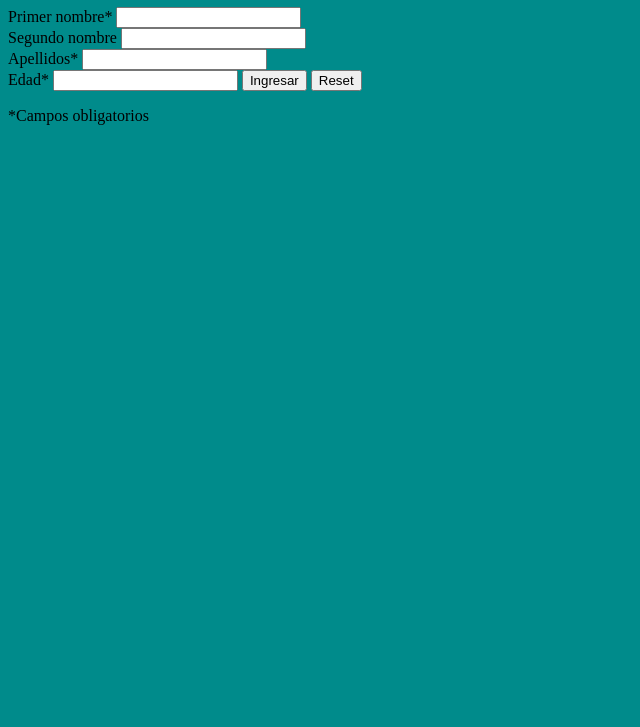
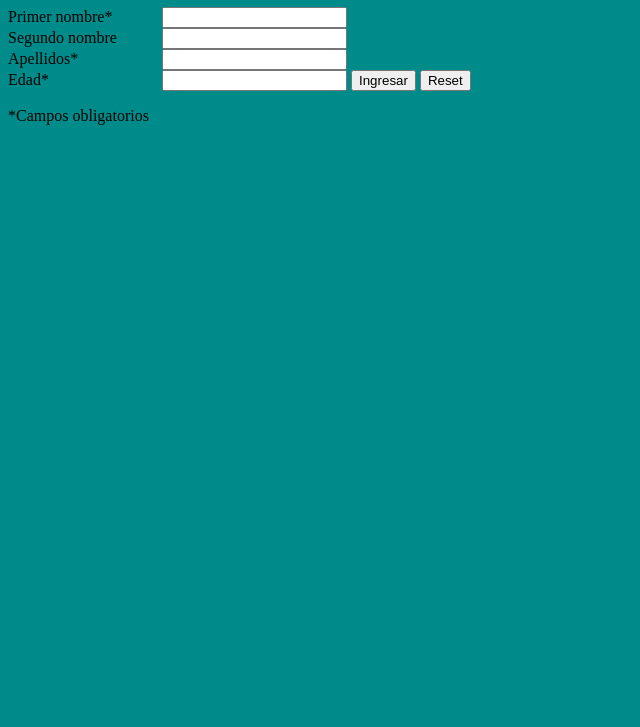
Before and after one commit to plizaso/Tareas-Clase5-rArgentinaPrograma, a plain HTML site: page tarea2/index.html in a window 1280 px wide. Shown: the part 73-800 px from the top of the page, without its empty margins (0-640 px from the left). Drawn offline with Linux system fonts and the light colour scheme.

Commit message:
Alineación de inputs tarea2
Se creó e incluyó en tarea2/index.html el archivo tarea2.css alineando los inputs para que quede más presentable.

```diff
--- a/tarea2/index.html
+++ b/tarea2/index.html
@@ -6,6 +6,7 @@
     <title>Clase 5-Tarea 2</title>
     <meta name='viewport' content='width=device-width, initial-scale=1'>
     <link rel='stylesheet' href='../main.css'>
+    <link rel='stylesheet' href='tarea2.css'>
 
 </head>
 <body>
--- /dev/null
+++ b/tarea2/tarea2.css
@@ -0,0 +1,4 @@
+label{
+    display: inline-block;
+    width: 150px;
+}
```
